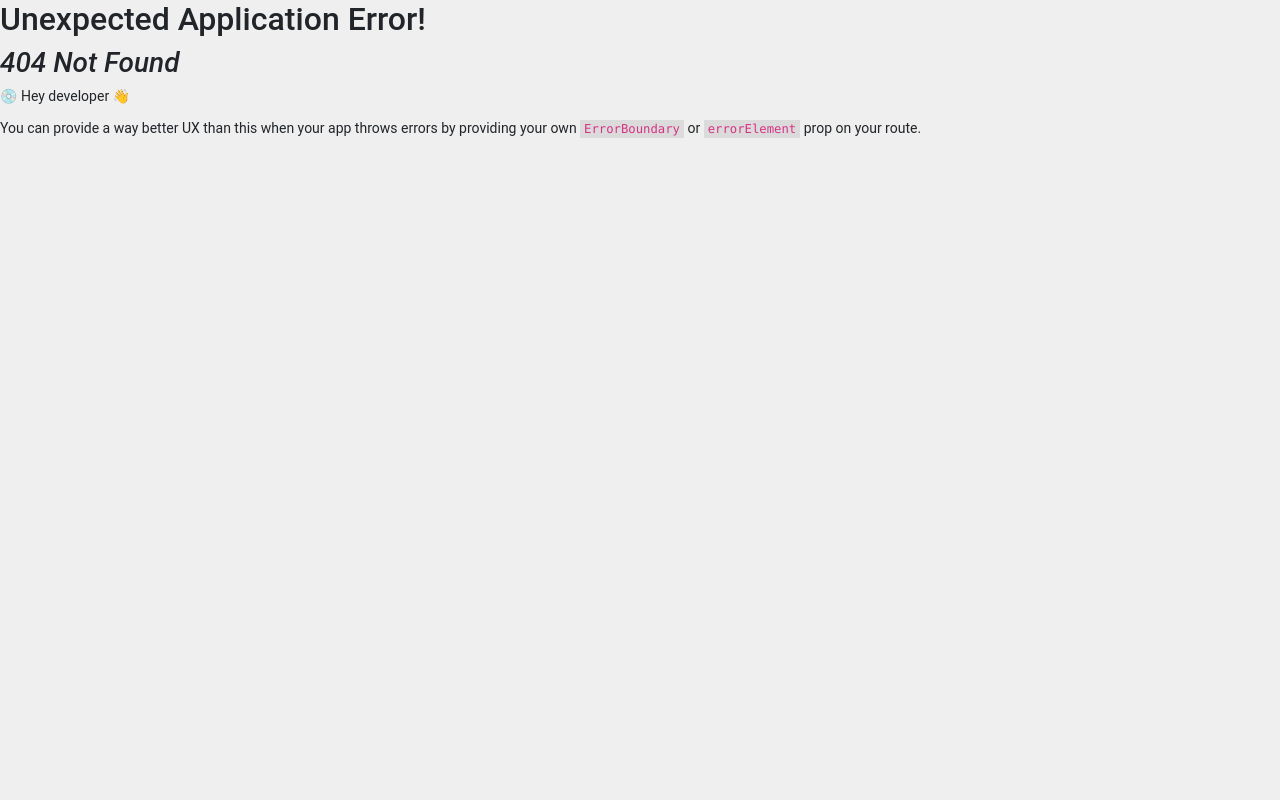
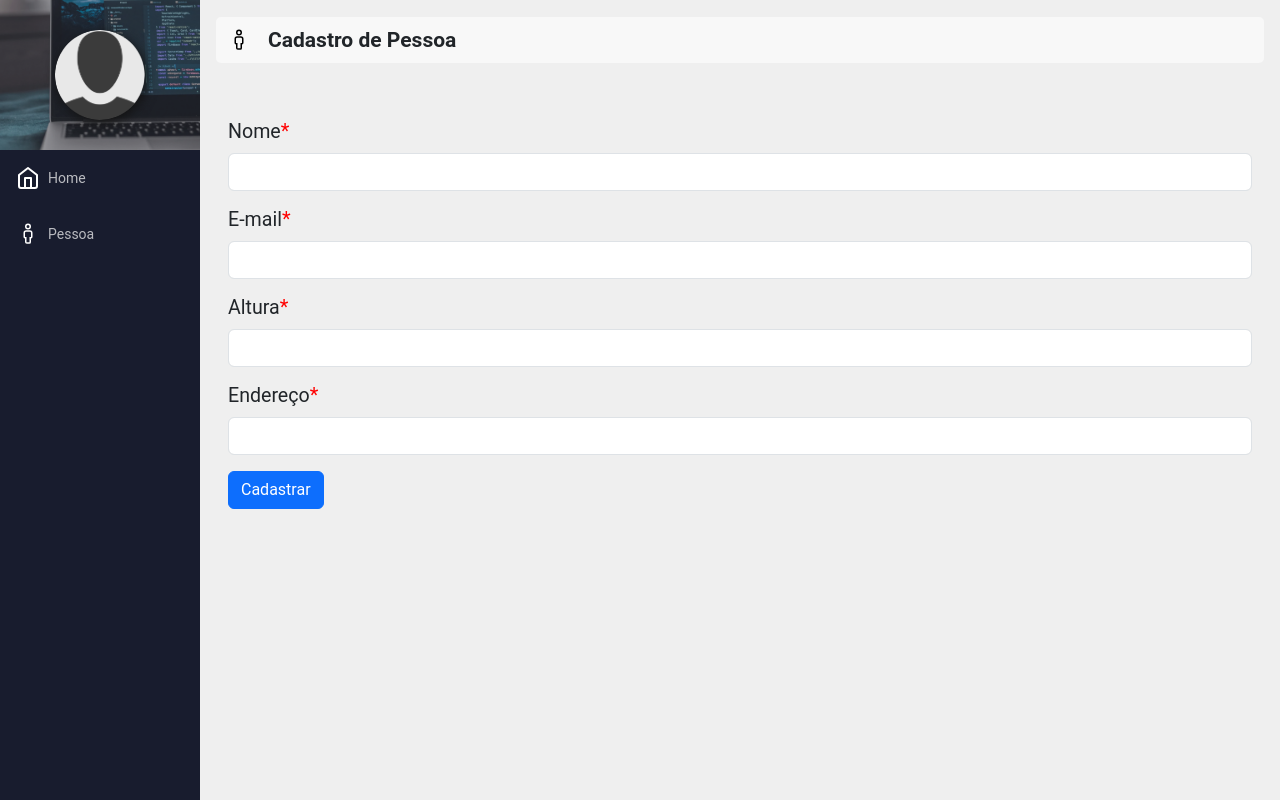
Before and after one commit to alevaristofig/sistema_controle_peso, a React (Create React App) app: page /cadastropessoa in a window 1280 px wide. Before the commit this address had no page. Built offline with nearby package versions, Linux system fonts and the light colour scheme.

Commit message:
pagina listagem de pessoas

```diff
--- a/src/App.jsx
+++ b/src/App.jsx
@@ -2,6 +2,7 @@ import { createBrowserRouter } from 'react-router-dom';
 
 import Home from './paginas/Home';
 import Pessoa from './paginas/Pessoa';
+import CadastroPessoa from './paginas/Pessoa/cadastropessoa';
 
 const router = createBrowserRouter([
   {
@@ -11,6 +12,10 @@ const router = createBrowserRouter([
   {
     path: '/pessoa',
     element: <Pessoa />
+  },
+  {
+    path: '/cadastropessoa',
+    element: <CadastroPessoa />
   }
 ])
 
--- /dev/null
+++ b/src/paginas/Pessoa/cadastropessoa.js
@@ -0,0 +1,133 @@
+import { useState } from "react";
+import { useDispatch } from 'react-redux';
+import { salvar } from '../../redux/pessoa/slice';
+
+import { toast, ToastContainer } from 'react-toastify';
+import { VscPerson } from "react-icons/vsc";
+
+import Header from "../../compomentes/Headers"
+import Titulo from "../../compomentes/Titulo"
+
+import 'react-toastify/dist/ReactToastify.css';
+import 'bootstrap/dist/css/bootstrap.css';
+import './pessoa.css';
+
+export default function CadastroPessoa() {
+    const dispatch = useDispatch();
+
+    const [nome,setNome] = useState('');
+    const [email,setEmail] = useState('');
+    const [altura,setAltura] = useState('');
+    const [endereco,setEndereco] = useState('');
+
+    function salvarDados(e) {
+        e.preventDefault();
+
+        if(validar()) {
+
+            dispatch(salvar({
+                'nome': nome,
+                'email': email,
+                'altura': altura,
+                'endereco': endereco
+            }));
+
+            setNome('');
+            setEmail('');
+            setAltura('');
+            setEndereco('');
+        }
+    }
+
+    function validar() {
+        if(nome === '' && email === '' && altura === '' &&  endereco === '') {
+            toast.error("Os campos não podem ficar em branco!");
+            return false;
+        }
+
+        return true;
+    }
+
+
+    return(
+        <div>
+            <Header />
+            <div className="content">
+                <div>
+                    <ToastContainer />
+                </div>
+                <Titulo nome="Cadastro de Pessoa">
+                    <VscPerson color="#000" size={24} />
+                </Titulo>
+
+                <div className="container py-4">
+                    <form className="form-perfil" onSubmit={salvarDados}>
+                        <div className="row mt-3">
+                            <div className="col">
+                                <label className="form-label">Nome</label>
+                                <lable className="form-label obrigatorio">*</lable>
+                                <input
+                                    type="text"
+                                    className="form-control"
+                                    value={nome}
+                                    onChange={(e) => setNome(e.target.value)}
+                                />
+                            </div>
+                        </div>
+
+                        <div className="row mt-3">
+                            <div className="col">
+                                <label className="form-label">E-mail</label>
+                                <lable className="form-label obrigatorio">*</lable>
+                                <input
+                                    type="text"
+                                    className="form-control"
+                                    value={email}
+                                    onChange={(e) => setEmail(e.target.value)}
+                                />
+                            </div>
+                        </div>
+
+                        <div className="row mt-3">
+                            <div className="col">
+                                <label className="form-label">Altura</label>
+                                <lable className="form-label obrigatorio">*</lable>
+                                <input
+                                    type="text"
+                                    className="form-control"
+                                    value={altura}
+                                    onChange={(e) => setAltura(e.target.value)}
+                                />
+                            </div>
+                        </div>
+
+                        <div className="row mt-3">
+                            <div className="col">
+                                <label className="form-label">Endereço</label>
+                                <lable className="form-label obrigatorio">*</lable>
+                                <input
+                                    type="text"
+                                    className="form-control"
+                                    value={endereco}
+                                    onChange={(e) => setEndereco(e.target.value)}
+                                />
+                            </div>
+                        </div>
+
+                        <div class="row mt-3">
+                            <div class="col">
+                                <button type="submit" class="btn btn-primary">Cadastrar</button>
+                            </div>
+                        </div>
+
+
+
+
+
+
+                    </form>
+                </div>
+            </div>
+        </div>
+    )
+}
--- a/src/paginas/Pessoa/index.js
+++ b/src/paginas/Pessoa/index.js
@@ -1,131 +1,83 @@
-import { useState } from "react";
-import { useDispatch } from 'react-redux';
-import { salvar } from '../../redux/pessoa/slice';
+import { useEffect } from "react";
+import { VscPerson } from "react-icons/vsc";
+import { Link } from "react-router-dom";
+import Header from "../../compomentes/Headers";
+import Titulo from "../../compomentes/Titulo";
 
-import { toast, ToastContainer } from 'react-toastify';
-import { VscPerson } from "react-icons/vsc";
+import { useDispatch, useSelector } from 'react-redux';
+import { listar } from '../../redux/pessoa/slice';
 
-import Header from "../../compomentes/Headers"
-import Titulo from "../../compomentes/Titulo"
-
-import 'react-toastify/dist/ReactToastify.css';
 import 'bootstrap/dist/css/bootstrap.css';
-import './pessoa.css';
 
 export default function Pessoa() {
+
     const dispatch = useDispatch();
+    const {pessoas,loading} = useSelector((rootReducer) => rootReducer.pessoa)
 
-    const [nome,setNome] = useState('');
-    const [email,setEmail] = useState('');
-    const [altura,setAltura] = useState('');
-    const [endereco,setEndereco] = useState('');
-
-    function salvarDados(e) {
-        e.preventDefault();
-
-        if(validar()) {
-
-            dispatch(salvar({
-                'nome': nome,
-                'email': email,
-                'altura': altura,
-                'endereco': endereco
-            }));
-
-            setNome('');
-            setEmail('');
-            setAltura('');
-            setEndereco('');
-        }
-    }
-
-    function validar() {
-        if(nome === '' && email === '' && altura === '' &&  endereco === '') {
-            toast.error("Os campos não podem ficar em branco!");
-            return false;
-        }
-
-        return true;
-    }
-
+    useEffect(() => {
+        dispatch(listar());
+    },[]);
 
     return(
         <div>
             <Header />
             <div className="content">
-                <div>
-                    <ToastContainer />
-                </div>
                 <Titulo nome="Pessoa">
                     <VscPerson color="#000" size={24} />
                 </Titulo>
 
                 <div className="container py-4">
-                    <form className="form-perfil" onSubmit={salvarDados}>
-                        <div className="row mt-3">
+                    <div className="row">
                         <div className="col">
-                                <label className="form-label">Nome</label>
-                                <lable className="form-label obrigatorio">*</lable>
-                                <input
-                                    type="text"
-                                    className="form-control"
-                                    value={nome}
-                                    onChange={(e) => setNome(e.target.value)}
-                                />
+                            <Link to="/cadastropessoa" className="btn btn-success">Nova Pessoa</Link>
                         </div>
                     </div>
 
-                        <div className="row mt-3">
+                    {
+                        pessoas.length === 0
+                        ?
+                            <div className="row mt-4">
                                 <div className="col">
-                                <label className="form-label">E-mail</label>
-                                <lable className="form-label obrigatorio">*</lable>
-                                <input
-                                    type="text"
-                                    className="form-control"
-                                    value={email}
-                                    onChange={(e) => setEmail(e.target.value)}
-                                />
+                                    <span>Nenhuma pessoa encontrada</span>
                                 </div>
                             </div>
 
-                        <div className="row mt-3">
+                        :
+                            <div className="row mt-4">
                             <div className="col">
-                                <label className="form-label">Altura</label>
-                                <lable className="form-label obrigatorio">*</lable>
-                                <input
-                                    type="text"
-                                    className="form-control"
-                                    value={altura}
-                                    onChange={(e) => setAltura(e.target.value)}
-                                />
+                                <table className="table table-bordered">
+                                    <thead>
+                                        <tr>
+                                            <th scope="col">Nome</th>
+                                            <th scope="col">Altura</th>
+                                            <th scope="col">E-mail</th>
+                                            <th scope="col">Endereço</th>
+                                            <th>#</th>
+                                        </tr>
+                                    </thead>
+                                    <tbody>
+                                    {
+                                        pessoas.map((p,i) => {
+                                            return(
+                                                <tr key={i}>
+                                                    <td>{p.nome}</td>
+                                                    <td>{p.altura}</td>
+                                                    <td>{p.email}</td>
+                                                    <td>{p.endereco}</td>
+                                                    <td>
+                                                        <Link to="" className="btn btn-info">Editar</Link>
+                                                    </td>
+                                                </tr>
+                                            )
+                                        })
+                                    }
+                                    </tbody>
+                                </table>
                             </div>
                         </div>
-
-                        <div className="row mt-3">
-                            <div className="col">
-                                <label className="form-label">Endereço</label>
-                                <lable className="form-label obrigatorio">*</lable>
-                                <input
-                                    type="text"
-                                    className="form-control"
-                                    value={endereco}
-                                    onChange={(e) => setEndereco(e.target.value)}
-                                />
-                            </div>
-                        </div>
-
-                        <div class="row mt-3">
-                            <div class="col">
-                                <button type="submit" class="btn btn-primary">Cadastrar</button>
-                            </div>
-                        </div>
+                    }
 
 
-
-
-
-
-                    </form>
                 </div>
             </div>
         </div>
--- a/src/redux/pessoa/saga.js
+++ b/src/redux/pessoa/saga.js
@@ -1,6 +1,17 @@
 import { all, takeEvery, call, put } from 'redux-saga/effects';
-import { salvarSucesso, salvarError} from './slice';
+import { listarSucesso, listarError, salvarSucesso, salvarError} from './slice';
 import axios from 'axios';
+
+function* listar() {
+    try {
+        const response = yield call(axios.get,"http://localhost:8080/pessoas");
+
+        yield put(listarSucesso(response.data));
+    } catch(error) {
+        console.log(error);
+        yield put(listarError());
+    }
+}
 
 function* salvar(action) {
     try {
@@ -22,5 +33,6 @@ function* salvar(action) {
 }
 
 export default all([
-    takeEvery('pessoa/salvar',salvar)
+    takeEvery('pessoa/salvar',salvar),
+    takeEvery('pessoa/listar', listar)
 ])
--- a/src/redux/pessoa/slice.js
+++ b/src/redux/pessoa/slice.js
@@ -2,7 +2,7 @@ import { createSlice } from "@reduxjs/toolkit";
 import { toast } from 'react-toastify';
 
 const initialState = {
-    pessoas: null,
+    pessoas: [],
     loading: false
   }
 
@@ -10,20 +10,31 @@ export const pessoaSlice = createSlice({
     name: 'pessoa',
     initialState,
     reducers: {
+        listar: (state,action) => {
+            state.loading = true;
+        },
+        listarSucesso(state,action) {
+            state.loading = true;
+            state.pessoas = action.payload;
+        },
+        listarError(state) {
+            state.loading = true;
+            toast.error("Ocorreu um erro ao listar as Pessoas!");
+        },
         salvar: (state,action) => {
             state.loading = true;
         },
         salvarSucesso(state) {
             state.loading = false;
-            toast.success("Empresa Salva com Sucesso!");
+            toast.success("Pessoa cadastrada com Sucesso!");
         },
         salvarError(state) {
             state.loading = false;
-            toast.error("Ocorreu um erro ao salvar a Empresa!");
+            toast.error("Ocorreu um erro ao salvar a Pessoa!");
         }
     }
 });
 
-export const { salvar, salvarSucesso, salvarError } = pessoaSlice.actions;
+export const { listar, listarSucesso, listarError, salvar, salvarSucesso, salvarError } = pessoaSlice.actions;
 
 export default pessoaSlice.reducer;
```
Also changed, not shown: src/rotas.js (deleted, +0 -16 lines). Lines whose indentation alone changed are shown as unchanged.
